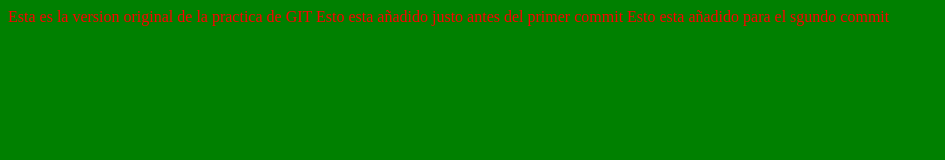
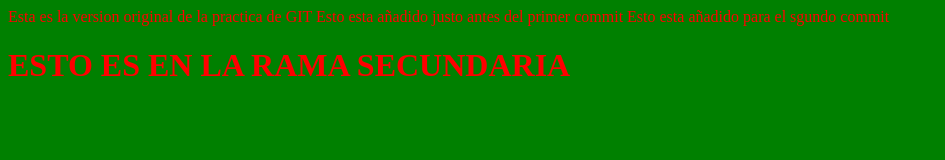
Before and after one commit to LuisEstivalCanto/practicaGIT1, a plain HTML site: page index.html in a window 1280 px wide. Shown: the whole page, without its empty margins (0-945 px from the left). Drawn offline with Linux system fonts and the light colour scheme; files that its build step writes are made by us from their sources; files whose address does not match are found by name.

Commit message:
para la secundaria

```diff
--- a/index.html
+++ b/index.html
@@ -12,5 +12,7 @@
     Esta es la version original de la practica de GIT
     Esto esta añadido justo antes del primer commit
     Esto esta añadido para el sgundo commit
+
+    <h1>ESTO ES EN LA RAMA SECUNDARIA</h1>
 </body>
 </html>
```
